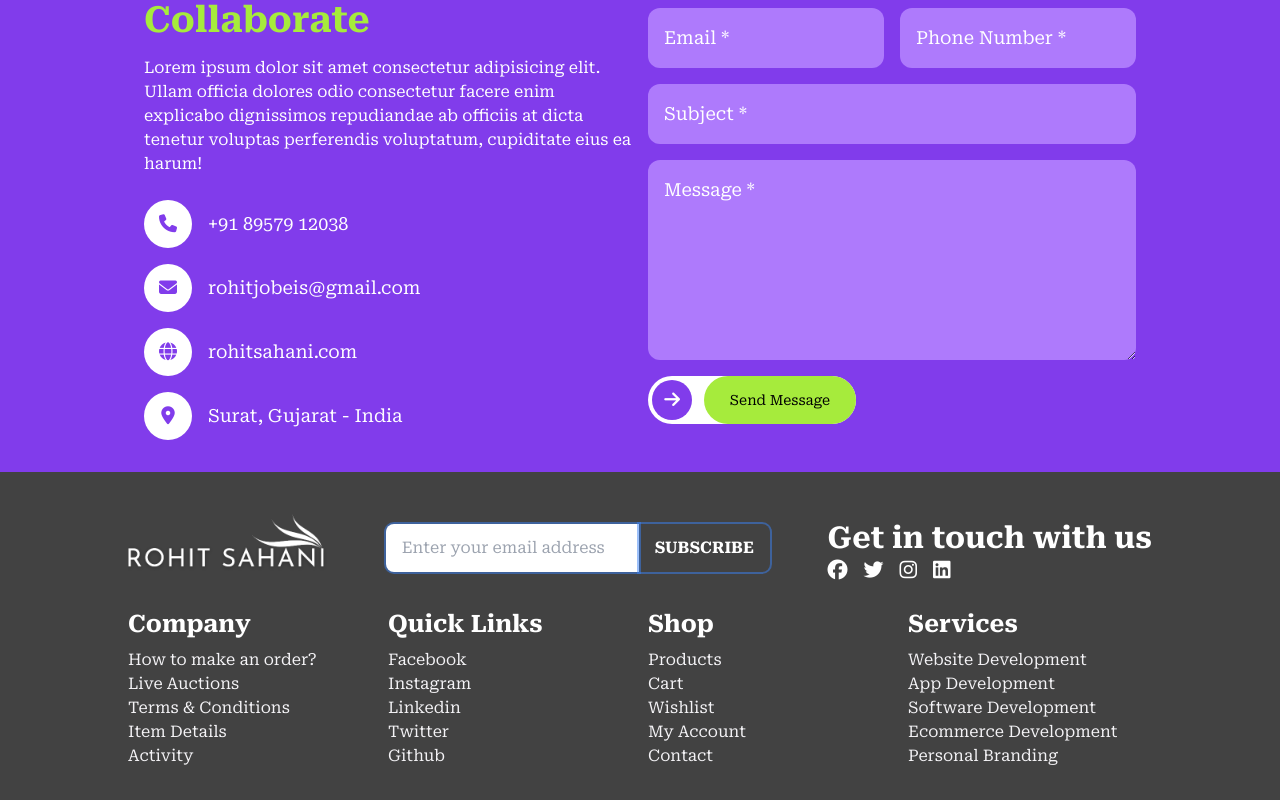
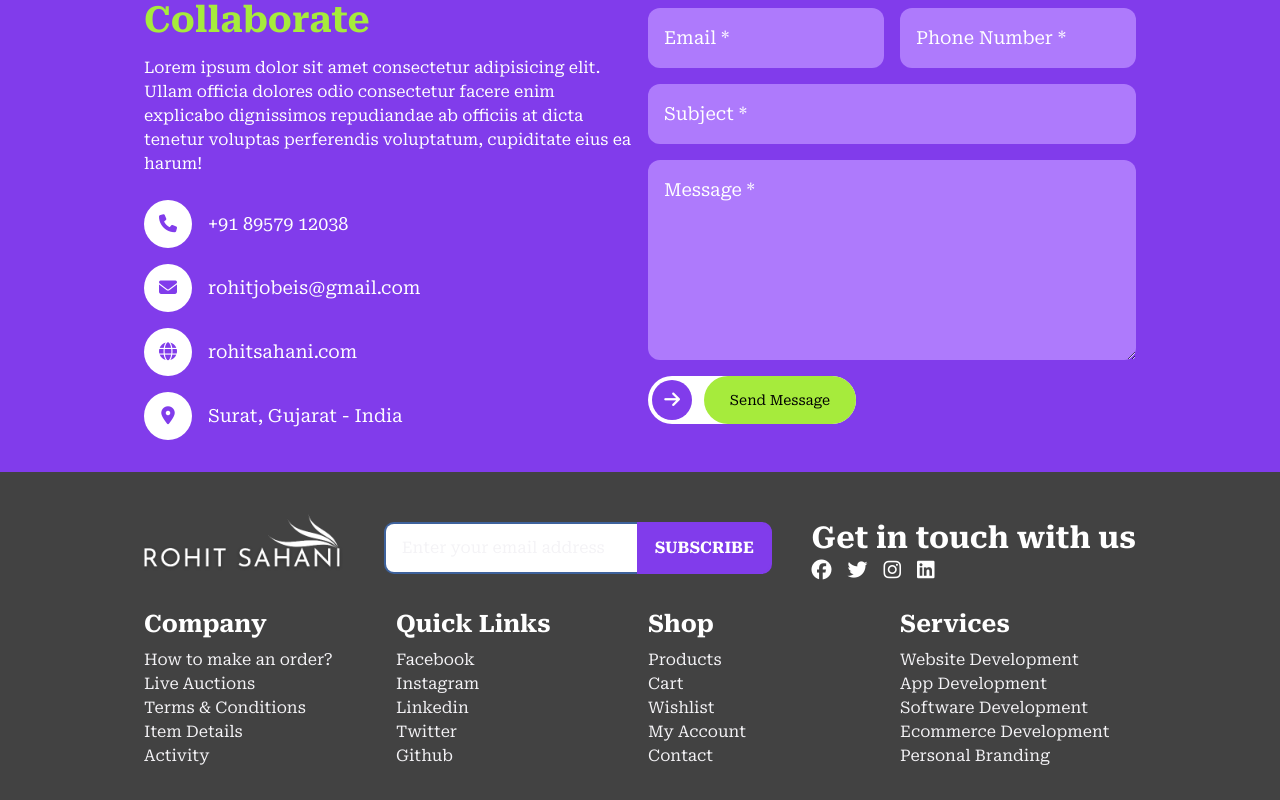
Before and after one commit to sahanirohit/rohitsahani, a Next.js app: page / in a window 1280 px wide. Shown: the part 4044-4844 px from the top of the page. Built offline with nearby package versions, Linux system fonts and the light colour scheme.

Commit message:
footer text and buttom changes

```diff
--- a/src/components/Footer.js
+++ b/src/components/Footer.js
@@ -4,7 +4,7 @@ import React from "react";
 const Footer = () => {
   return (
     <footer className="bg-[#424242] py-8">
-      <div className="mx-auto max-w-screen-lg w-full">
+      <div className="mx-auto max-w-screen-lg w-full px-4 sm:px-6 lg:px-4">
         <div className="flex items-start space-y-2 flex-col md:flex-row md:items-center flex-wrap justify-between">
           <div className="flex-shrink-0">
             <img className="h-20" src="/logo_white.png" alt="Logo" />
@@ -12,10 +12,10 @@ const Footer = () => {
           <div className="flex">
             <input
               type="text"
-              className="px-4 py-3 ring-2 ring-gray-50 focus:ring-orange-500 focus:outline-none rounded-tl-lg rounded-bl-lg placeholder:text-gray-400 w-full"
+              className="px-4 py-3 ring-2 ring-gray-50 focus:ring-purple focus:outline-none rounded-tl-lg rounded-bl-lg placeholder:text-grey w-full"
               placeholder="Enter your email address"
             />
-            <button className="px-4 py-3 ring-2 ring-orange-500 bg-orange-500 text-white font-bold rounded-tr-lg rounded-br-lg">
+            <button className="px-4 py-3 ring-2 ring-purple bg-purple text-white font-bold rounded-tr-lg rounded-br-lg">
               SUBSCRIBE
             </button>
           </div>
```
